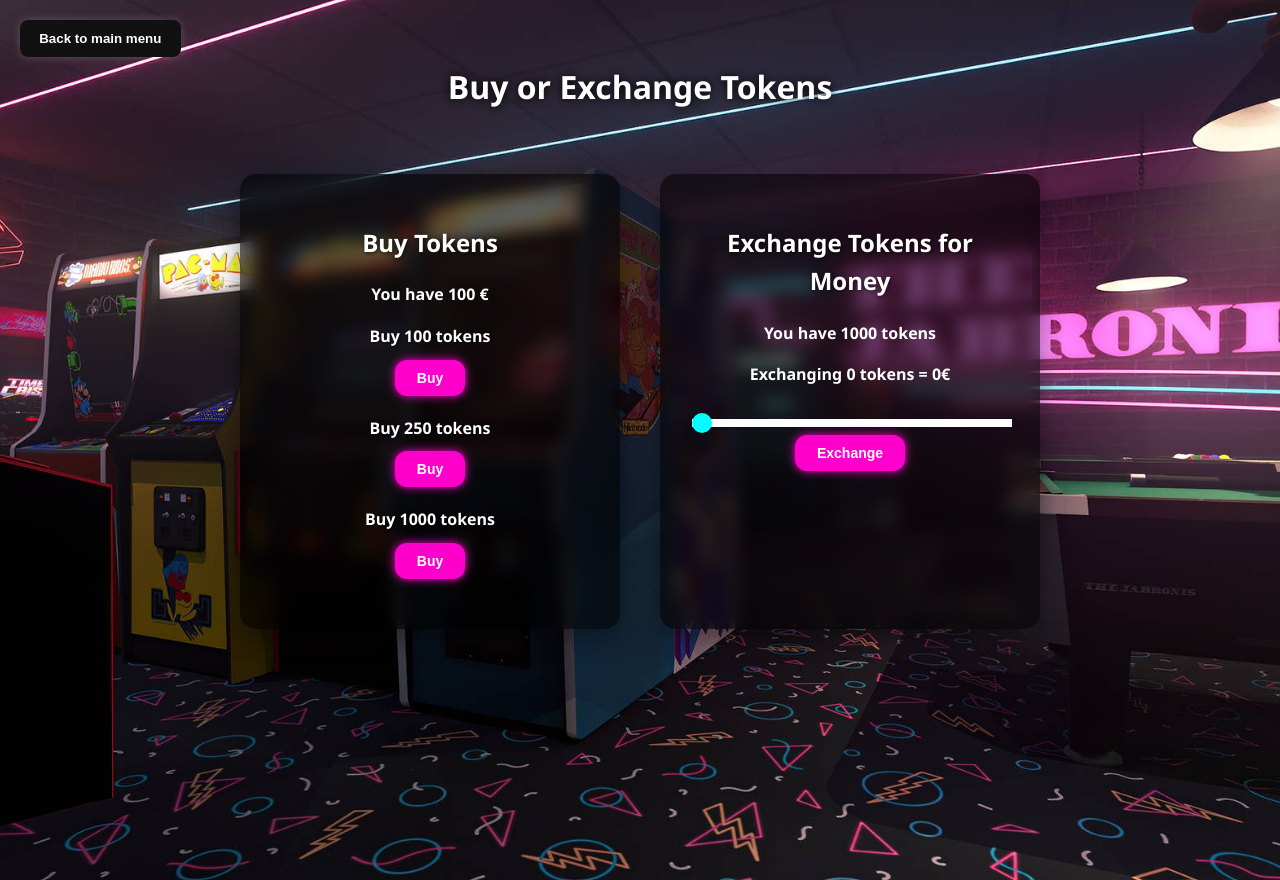
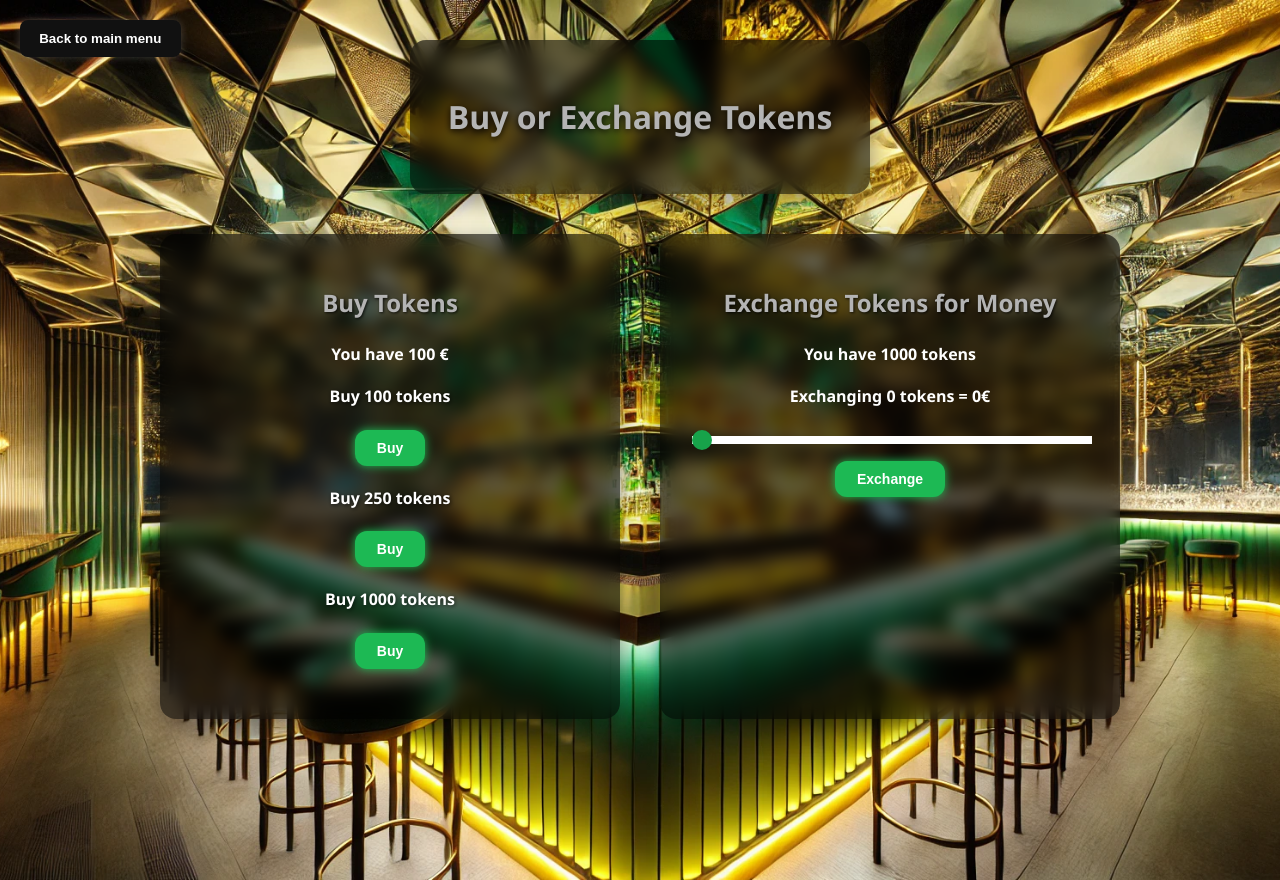
Before and after one commit to JustBeWell/UserInterfacesUMA, a React (Vite) app: page /tienda in a window 1280 px wide. Built offline with nearby package versions, Linux system fonts and the light colour scheme.

Commit message:
Gran cambio en la UI de la app

```diff
--- a/src/Paginas/Home/Home.css
+++ b/src/Paginas/Home/Home.css
@@ -19,7 +19,9 @@ body {
 	min-height: 100vh;
 	padding: 2rem;
 	box-sizing: border-box;
-	background: linear-gradient(to bottom, #ffffff 0%, #8f8f8f 100%);
+	/*background: linear-gradient(to bottom, #F5F0E6 0%, #CFCAC2 100%);*/
+	background: linear-gradient(to bottom, #0a3e2f 0%, #242525 50%, #0D0D0D 100%);
+	/*background: linear-gradient(to bottom, #3A3A3A 0%, #1F1F1F 50%, #000000 100%);*/
 }
 
 .top-nav {
@@ -79,3 +81,61 @@ body {
 	font-size: 0.9rem;
 	color: #666;
 }
+
+.home-footer {
+	display: flex;
+	justify-content: space-between;
+	align-items: center;
+	flex-wrap: wrap;
+	padding: 1rem 2rem;
+	background-color: transparent;
+	color: #666;
+	font-size: 0.9rem;
+	border-top: 1px solid #ccc;
+}
+
+.footer-icons {
+	display: flex;
+	align-items: center;
+	gap: 1.5rem;
+}
+
+.footer-icons img {
+	height: 30px;
+	opacity: 0.85;
+	transition: opacity 0.3s ease;
+}
+
+.footer-icons img:hover {
+	opacity: 1;
+	cursor: pointer;
+}
+
+.home-banner {
+	padding: 2rem;
+	text-align: center;
+	border-radius: 12px;
+	background: radial-gradient(circle at center, #103b2f 0%,#0a3e2f 50%, #000000 100%);
+	color: white;
+	box-shadow: 0 4px 15px rgba(0, 0, 0, 0.3);
+	margin-bottom: 2rem;
+	max-width: 1200px;
+	margin-left: auto;
+	margin-right: auto;
+	transition: transform 0.3s ease;
+  }
+
+  .home-banner:hover {
+	transform: scale(1.01);
+  }
+
+  .home-title {
+	font-size: 2.8rem;
+	margin-bottom: 0.5rem;
+  }
+
+  .home-subtitle {
+	font-size: 1.2rem;
+	font-weight: 300;
+	color: #d0f8ce; /* Verde suave para subtítulo */
+  }
--- a/src/Paginas/Home/Home.jsx
+++ b/src/Paginas/Home/Home.jsx
@@ -2,6 +2,9 @@ import { GameCard } from "../../Componentes";
 import "./Home.css";
 import { ImagenBlackjack, ImagenPoker, ImagenSlots} from "../../imagenes/";
 import { Link } from "react-router-dom";
+import IconoAutorizado from "../../imagenes/iconos/juego-autorizado.png";
+import IconoSeguro from "../../imagenes/iconos/juego-seguro.png";
+import Icono18Plus from "../../imagenes/iconos/plus18.png";
 
 function Home() {
 	return (
@@ -16,12 +19,13 @@ function Home() {
 					</Link>
 				</nav>
 
+				<div className="home-banner">
 					<h1 className="home-title">
 					Welcome to <strong>RoyalFlush</strong>
 					</h1>
 					<p className="home-subtitle">Where your dreams come true</p>
+				</div>
 				</header>
-
 			<section className="games-section" aria-label="Available Games">
 				<GameCard image={ImagenBlackjack} alt="Blackjack" to="/blackjack" label="Play Blackjack" />
 				<GameCard image={ImagenPoker} alt="Poker" to="/poker" label="Play Poker" />
@@ -30,9 +34,9 @@ function Home() {
 
 			<footer className="home-footer">
 				<div className="footer-icons">
-					<img src="../../imagenes/iconos/juego-autorizado.png"/>
-					<img src="../../imagenes/iconos/juego-seguro.png"/>
-					<img src="../../imagenes/iconos/plus18.png"/>
+					<img src={IconoAutorizado}/>
+					<img src={IconoSeguro}/>
+					<img src={Icono18Plus}/>
 				</div>
 				<p>© 2025 RoyalFlush Casino</p>
 </footer>
--- a/src/Paginas/Tienda/Tienda.css
+++ b/src/Paginas/Tienda/Tienda.css
@@ -6,17 +6,29 @@
   align-items: center;
   padding: 40px 20px;
   font-family: 'Segoe UI', sans-serif;
+  box-shadow: 0 8px 24px rgba(0, 0, 0, 0.6);
+}
+
+.mensaje-header{
+  background: rgba(0, 0, 0, 0.6);
+  border-radius: 16px;
+  padding: 30px;
+  color: #fff;
+  width: 400px;
+  box-shadow: 0 8px 24px rgba(0, 0, 0, 0.4);
+  backdrop-filter: blur(8px);
 }
 
 .tienda-header {
   margin-bottom: 40px;
   text-align: center;
   color: white;
-  text-shadow: 0 0 10px #000;
+  text-shadow: 0 2px 6px rgba(0, 0, 0, 0.8);
 }
 
 .tienda-header h1 {
   font-size: 2rem;
+  color: #b4b4b4;
 }
 
 .tienda-content {
@@ -31,7 +43,7 @@
   border-radius: 16px;
   padding: 30px;
   color: #fff;
-  width: 320px;
+  width: 400px;
   box-shadow: 0 8px 24px rgba(0, 0, 0, 0.4);
   backdrop-filter: blur(8px);
 }
@@ -39,41 +51,44 @@
 .store-section h2 {
   text-align: center;
   margin-bottom: 20px;
-  text-shadow: 1px 1px 4px rgba(0, 0, 0, 0.7);
+  text-shadow: 1px 1px 3px rgba(0, 0, 0, 0.8);
+  color: #b4b4b4;
 }
 
 .item {
   text-align: center;
   margin-bottom: 20px;
+  text-shadow: 1px 1px 4px rgba(0, 0, 0, 0.7);
 }
 
 .item p {
   font-weight: bold;
   margin-bottom: 10px;
-  text-shadow: 1px 1px 3px rgba(0, 0, 0, 0.7);
+  text-shadow: 1px 1px 4px rgba(0, 0, 0, 0.7);
 }
 
 .btn-buy {
-  background: #ff00cc;
+  background: #1db954;
   color: white;
   border: none;
   padding: 10px 22px;
   border-radius: 12px;
+  margin-top: 10px;
   font-weight: bold;
   font-size: 14px;
-  box-shadow: 0 0 10px #ff00cc;
+  box-shadow: 0 0 10px #1db954;
   cursor: pointer;
   transition: all 0.3s ease;
 }
 
 .btn-buy:hover {
   transform: scale(1.05);
-  box-shadow: 0 0 20px #ff00cc, 0 0 30px #ff00cc;
+  box-shadow: 0 0 20px #17a34a, 0 0 30px #17a34a;
+  background: #17a34a;
 }
 
 .range {
   width: 100%;
-  margin-top: 15px;
   accent-color: #00ffff;
   -webkit-appearance: none;
   height: 8px;
@@ -85,12 +100,12 @@
   appearance: none;
   width: 20px;
   height: 20px;
-  background: #00ffff;
+  background: #17a34a;
   border-radius: 50%;
   cursor: pointer;
 }
 .range::-webkit-slider-thumb:hover {
-  background: #00ccff;
+  background: #17a34a;
 }
 
 .money {
--- a/src/Paginas/Tienda/Tienda.jsx
+++ b/src/Paginas/Tienda/Tienda.jsx
@@ -33,12 +33,14 @@ function Tienda({ dinero, fichas, setFichas, setDinero, volumen }) {
 				<Link to="/">
 					<button className="btn-top-left">Back to main menu</button>
 				</Link>
-				<h1>Buy or Exchange Tokens</h1>
+				<div className="mensaje-header">
+					<h1>Buy or Exchange Tokens</h1>
+				</div>
 			</header>
 
 			<div className="tienda-content">
 				<div className="store-section">
-					<h2>Buy Tokens</h2>
+					<h2><strong>Buy Tokens</strong></h2>
 					<p>
 						You have <strong>{dinero}</strong> €
 					</p>
@@ -65,7 +67,7 @@ function Tienda({ dinero, fichas, setFichas, setDinero, volumen }) {
 				</div>
 
 				<div className="store-section">
-					<h2>Exchange Tokens for Money</h2>
+					<h2><strong>Exchange Tokens for Money</strong></h2>
 					<p>
 						You have <strong>{fichas}</strong> tokens
 					</p>
```
Also changed, not shown: src/imagenes/Fondos/fondoTienda.png. Lines whose indentation alone changed are shown as unchanged.
